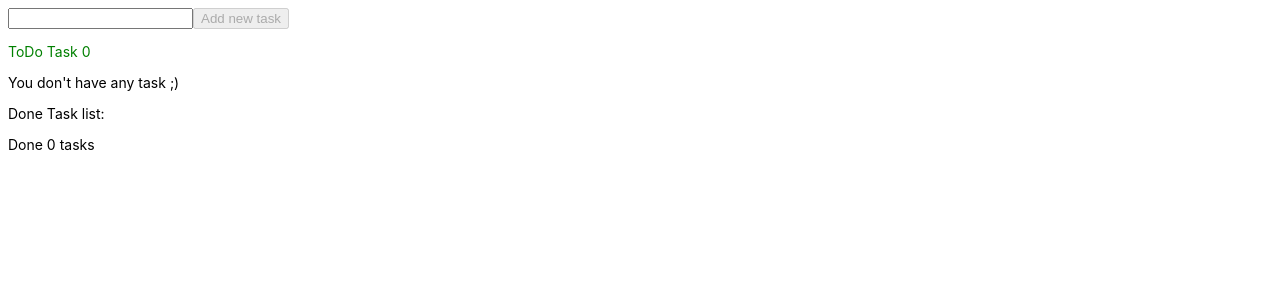
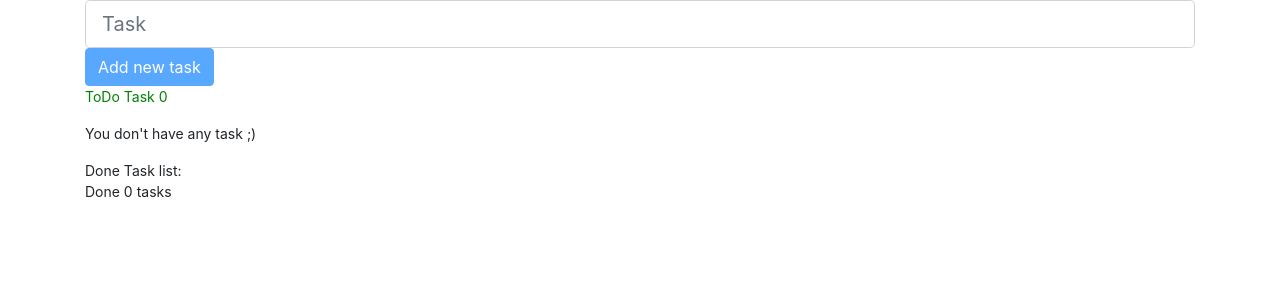
Before and after one commit to JagodaJarzebowska/angularStart, an Angular app: page / in a window 1280 px wide. Shown: the top 300 px of the page. Built offline with nearby package versions, Linux system fonts and the light colour scheme.

Commit message:
ADD: bootstrap

```diff
--- a/angular.json
+++ b/angular.json
@@ -24,7 +24,8 @@
               "src/assets"
             ],
             "styles": [
-              "src/styles.css"
+              "src/styles.css",
+              "./node_modules/bootstrap/dist/css/bootstrap.min.css"
             ],
             "scripts": []
           },
--- a/package.json
+++ b/package.json
@@ -21,6 +21,7 @@
     "@angular/platform-browser": "~9.0.6",
     "@angular/platform-browser-dynamic": "~9.0.6",
     "@angular/router": "~9.0.6",
+    "bootstrap": "^4.4.1",
     "rxjs": "~6.5.4",
     "tslib": "^1.10.0",
     "zone.js": "~0.10.2"
--- a/src/app/add-task/add-task.component.html
+++ b/src/app/add-task/add-task.component.html
@@ -1,4 +1,4 @@
 <div>
-  <input [(ngModel)]="newTask">
-  <button (click)="addNewTask()" [disabled]="!newTask">Add new task</button>
+  <input class="form-control form-control-lg" type="text"  placeholder="Task" [(ngModel)]="newTask">
+  <button  type="button" class="btn btn-primary" (click)="addNewTask()" [disabled]="!newTask">Add new task</button>
 </div>
--- a/src/app/todo-task/todo-task.component.html
+++ b/src/app/todo-task/todo-task.component.html
@@ -3,8 +3,8 @@
   <ul *ngFor="let task of taskListFromToDoTaskComponent; let odd = odd">
     <li [ngClass]="{'odd-li': odd, 'last-li': taskListFromToDoTaskComponent.length === 1}">
       {{task}}
-      <button (click)="deleteTask(task)">Delete</button>
-      <button (click)="isDone(task)">Done</button>
+      <button type="button" class="btn btn-success" (click)="isDone(task)">Done</button>
+      <button type="button" class="btn btn-danger" (click)="deleteTask(task)">Delete</button>
     </li>
   </ul>
 </ng-container>
```
Also changed, not shown: 1 other file (tests, documents, lock files or other folders).
